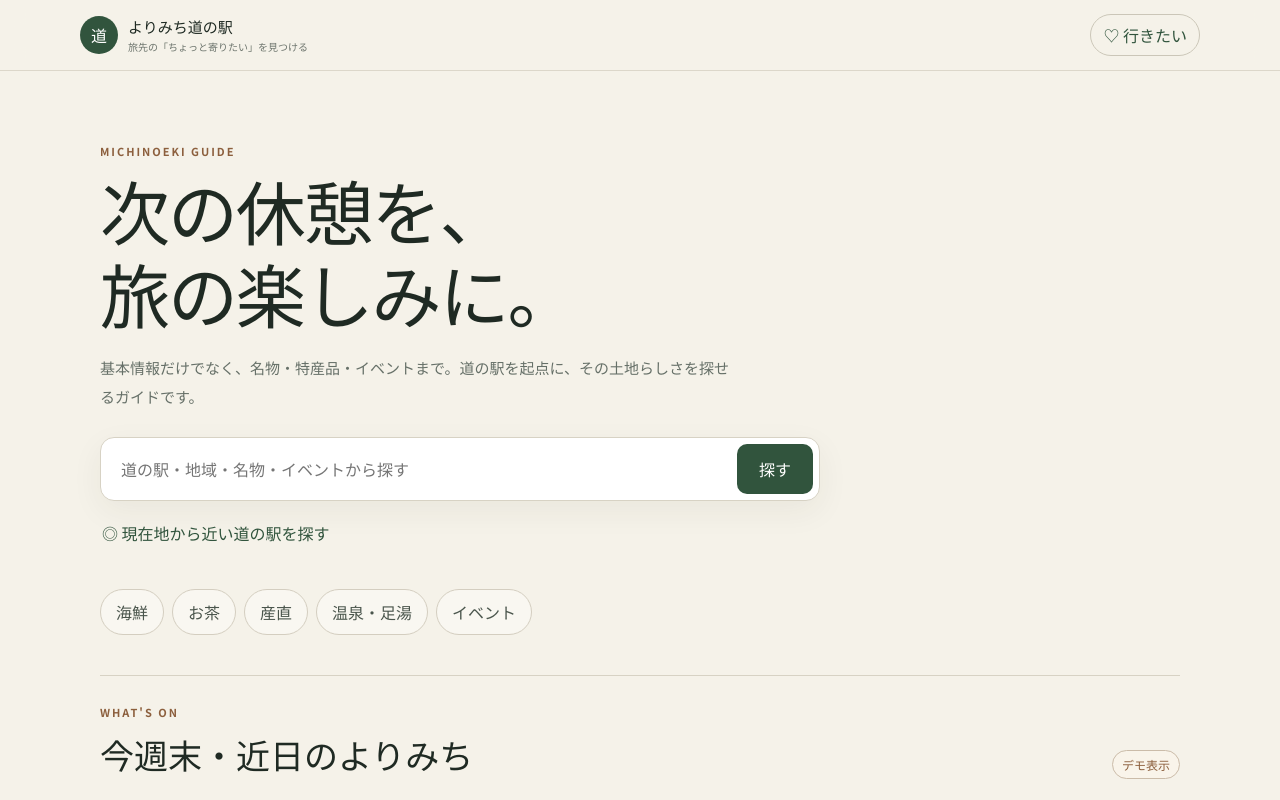
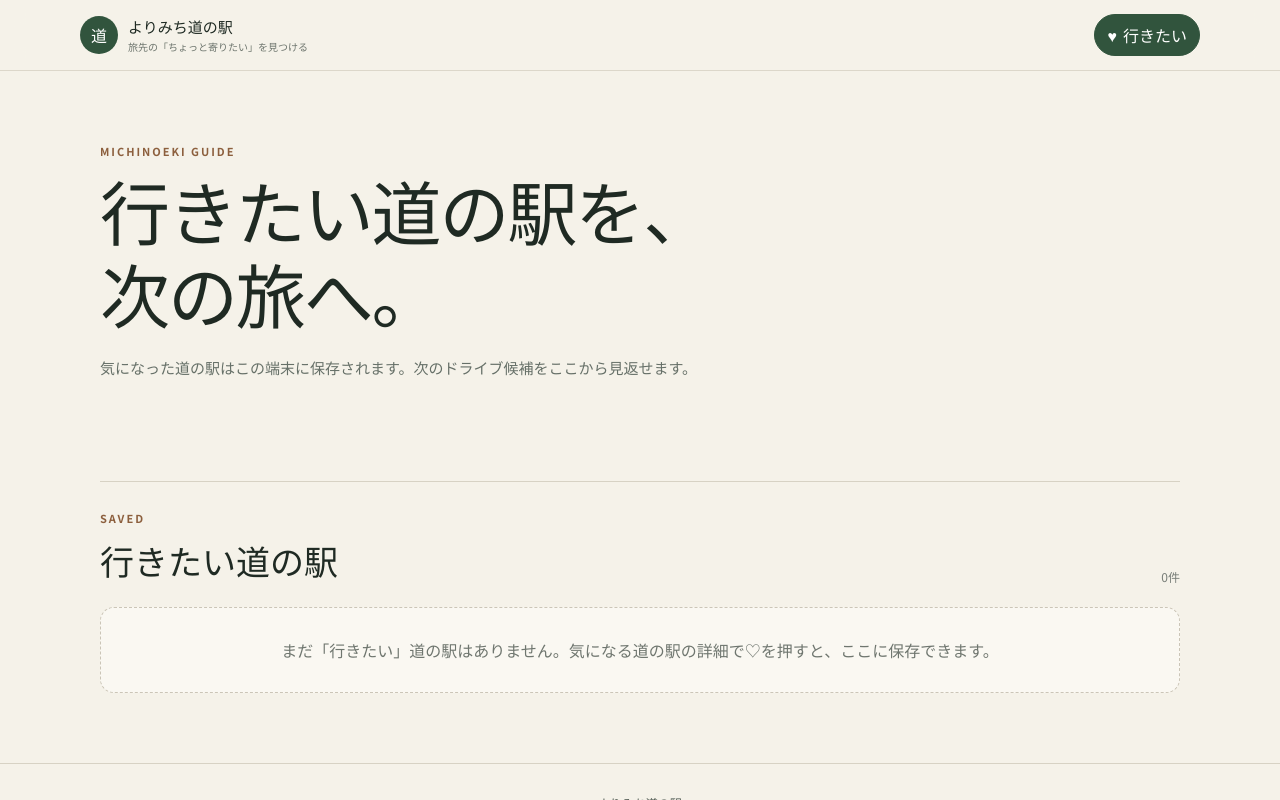
Before and after one commit to temmakawanaka/michinoeki, a Vue app in the folder web/: page / in a window 1280 px wide. Both pictures are taken after a click on the button "♡ 行きたい". Shown: the top 800 px of the page. Built offline with nearby package versions, Linux system fonts and the light colour scheme.

Commit message:
feat: add local want-to-go favorites (#17)
* feat: persist want-to-go stations locally

* style: add saved stations states

* ci: validate Vue frontend on pull requests

* fix: use npm install for frontend CI without lockfile

```diff
--- a/web/src/App.vue
+++ b/web/src/App.vue
@@ -44,10 +44,24 @@ type StationDetail = StationSummary & {
   events?: StationEvent[];
 };
 
+const FAVORITES_KEY = "michinoeki:favorites:v1";
+
+function loadFavorites() {
+  try {
+    const value = localStorage.getItem(FAVORITES_KEY);
+    const parsed = value ? JSON.parse(value) : [];
+    return Array.isArray(parsed) ? parsed.filter((item): item is string => typeof item === "string") : [];
+  } catch {
+    return [];
+  }
+}
+
 const query = ref("");
 const loading = ref(false);
 const locationMessage = ref("");
 const selected = ref<StationDetail | null>(null);
+const savedSlugs = ref<string[]>(loadFavorites());
+const savedOnly = ref(false);
 
 const demoStations: StationDetail[] = [
   {
@@ -108,9 +122,10 @@ const demoStations: StationDetail[] = [
 const stations = ref<StationDetail[]>(demoStations);
 const filteredStations = computed(() => {
   const q = query.value.trim().toLowerCase();
-  if (!q) return stations.value;
-  return stations.value.filter((station) =>
-    [
+  return stations.value.filter((station) => {
+    if (savedOnly.value && !savedSlugs.value.includes(station.slug)) return false;
+    if (!q) return true;
+    return [
       station.name,
       station.prefecture,
       station.address,
@@ -119,8 +134,8 @@ const filteredStations = computed(() => {
     ]
       .join(" ")
       .toLowerCase()
-      .includes(q),
-  );
+      .includes(q);
+  });
 });
 
 const featuredEvents = computed(() =>
@@ -128,6 +143,27 @@ const featuredEvents = computed(() =>
     .flatMap((station) => (station.events ?? []).map((event) => ({ station, event })))
     .slice(0, 3),
 );
+
+function isSaved(slug: string) {
+  return savedSlugs.value.includes(slug);
+}
+
+function persistFavorites() {
+  localStorage.setItem(FAVORITES_KEY, JSON.stringify(savedSlugs.value));
+}
+
+function toggleSaved(station: StationDetail) {
+  savedSlugs.value = isSaved(station.slug)
+    ? savedSlugs.value.filter((slug) => slug !== station.slug)
+    : [...savedSlugs.value, station.slug];
+  persistFavorites();
+}
+
+function toggleSavedOnly() {
+  selected.value = null;
+  savedOnly.value = !savedOnly.value;
+  query.value = "";
+}
 
 function mapSearchUrl(station: StationDetail) {
   return `https://www.google.com/maps/search/?api=1&query=${encodeURIComponent(`${station.name} ${station.address}`)}`;
@@ -138,6 +174,7 @@ function mapEmbedUrl(station: StationDetail) {
 }
 
 function searchByKeyword(keyword: string) {
+  savedOnly.value = false;
   query.value = keyword;
   document.querySelector(".content-section")?.scrollIntoView({ behavior: "smooth" });
 }
@@ -145,6 +182,7 @@ function searchByKeyword(keyword: string) {
 async function searchStations() {
   loading.value = true;
   selected.value = null;
+  savedOnly.value = false;
   try {
     const response = await fetch(`/api/stations?q=${encodeURIComponent(query.value)}`);
     if (!response.ok) throw new Error("API unavailable");
@@ -177,6 +215,7 @@ async function openStation(station: StationDetail) {
 
 function findNearby() {
   locationMessage.value = "";
+  savedOnly.value = false;
   if (!navigator.geolocation) {
     locationMessage.value = "この端末では位置情報を利用できません。";
     return;
@@ -207,27 +246,29 @@ function findNearby() {
 <template>
   <div class="app-shell">
     <header class="site-header">
-      <button class="brand" @click="selected = null" aria-label="トップへ戻る">
+      <button class="brand" @click="selected = null; savedOnly = false" aria-label="トップへ戻る">
         <span class="brand-mark">道</span>
         <span><strong>よりみち道の駅</strong><small>旅先の「ちょっと寄りたい」を見つける</small></span>
       </button>
-      <button class="saved-button" aria-label="行きたいリスト">♡ <span>行きたい</span></button>
+      <button class="saved-button" :class="{ active: savedOnly }" aria-label="行きたいリスト" @click="toggleSavedOnly">
+        {{ savedOnly ? '♥' : '♡' }} <span>行きたい</span><b v-if="savedSlugs.length">{{ savedSlugs.length }}</b>
+      </button>
     </header>
 
     <main v-if="!selected">
       <section class="hero">
         <p class="eyebrow">MICHINOEKI GUIDE</p>
-        <h1>次の休憩を、<br />旅の楽しみに。</h1>
-        <p class="hero-copy">基本情報だけでなく、名物・特産品・イベントまで。道の駅を起点に、その土地らしさを探せるガイドです。</p>
-        <form class="search-box" @submit.prevent="searchStations">
+        <h1>{{ savedOnly ? '行きたい道の駅を、\n次の旅へ。' : '次の休憩を、\n旅の楽しみに。' }}</h1>
+        <p class="hero-copy">{{ savedOnly ? '気になった道の駅はこの端末に保存されます。次のドライブ候補をここから見返せます。' : '基本情報だけでなく、名物・特産品・イベントまで。道の駅を起点に、その土地らしさを探せるガイドです。' }}</p>
+        <form v-if="!savedOnly" class="search-box" @submit.prevent="searchStations">
           <input v-model="query" placeholder="道の駅・地域・名物・イベントから探す" aria-label="検索キーワード" />
           <button type="submit">探す</button>
         </form>
-        <button class="nearby-button" @click="findNearby">◎ 現在地から近い道の駅を探す</button>
-        <p v-if="locationMessage" class="status-message">{{ locationMessage }}</p>
+        <button v-if="!savedOnly" class="nearby-button" @click="findNearby">◎ 現在地から近い道の駅を探す</button>
+        <p v-if="locationMessage && !savedOnly" class="status-message">{{ locationMessage }}</p>
       </section>
 
-      <section class="quick-links" aria-label="目的から探す">
+      <section v-if="!savedOnly" class="quick-links" aria-label="目的から探す">
         <button @click="searchByKeyword('海鮮')">海鮮</button>
         <button @click="searchByKeyword('お茶')">お茶</button>
         <button @click="searchByKeyword('野菜')">産直</button>
@@ -235,7 +276,7 @@ function findNearby() {
         <button @click="searchByKeyword('イベント')">イベント</button>
       </section>
 
-      <section class="content-section event-feature-section">
+      <section v-if="!savedOnly" class="content-section event-feature-section">
         <div class="section-heading">
           <div><p class="eyebrow">WHAT'S ON</p><h2>今週末・近日のよりみち</h2></div>
           <span class="demo-label">デモ表示</span>
@@ -251,16 +292,19 @@ function findNearby() {
             </div>
           </article>
         </div>
-        <p class="demo-note">※ 現在のイベントは画面確認用のサンプルです。次の段階で公式情報から取得するAPIへ接続します。</p>
+        <p class="demo-note">※ 現在のイベントは画面確認用のサンプルです。公開API接続後に公式情報へ切り替えます。</p>
       </section>
 
       <section class="content-section">
         <div class="section-heading">
-          <div><p class="eyebrow">DISCOVER</p><h2>{{ query ? `「${query}」の候補` : 'まず寄ってみたい道の駅' }}</h2></div>
+          <div><p class="eyebrow">{{ savedOnly ? 'SAVED' : 'DISCOVER' }}</p><h2>{{ savedOnly ? '行きたい道の駅' : query ? `「${query}」の候補` : 'まず寄ってみたい道の駅' }}</h2></div>
           <span>{{ filteredStations.length }}件</span>
         </div>
 
         <div v-if="loading" class="loading">情報を読み込んでいます…</div>
+        <div v-else-if="savedOnly && filteredStations.length === 0" class="empty-state saved-empty">
+          まだ「行きたい」道の駅はありません。気になる道の駅の詳細で♡を押すと、ここに保存できます。
+        </div>
         <div v-else class="station-list">
           <article v-for="station in filteredStations" :key="station.slug" class="station-card" @click="openStation(station)">
             <div class="station-visual"><span>{{ station.prefecture.replace(/[都道府県]$/, '') }}</span></div>
@@ -275,6 +319,7 @@ function findNearby() {
                 <span v-if="station.openingHours">{{ station.openingHours }}</span>
                 <span v-if="station.hasShop">直売所</span>
                 <span v-if="station.hasWifi">Wi‑Fi</span>
+                <span v-if="isSaved(station.slug)" class="saved-tag">♥ 行きたい</span>
               </div>
               <div v-if="station.specialties?.length" class="specialty-preview">おすすめ：{{ station.specialties.slice(0, 2).map((s) => s.name).join('・') }}</div>
             </div>
@@ -293,7 +338,7 @@ function findNearby() {
         <div class="detail-actions">
           <a v-if="selected.websiteUrl" :href="selected.websiteUrl" target="_blank" rel="noreferrer">公式サイト ↗</a>
           <a :href="mapSearchUrl(selected)" target="_blank" rel="noreferrer" class="secondary-action">地図を開く ↗</a>
-          <button>♡ 行きたい</button>
+          <button :class="{ saved: isSaved(selected.slug) }" @click="toggleSaved(selected)">{{ isSaved(selected.slug) ? '♥ 行きたいに保存済み' : '♡ 行きたい' }}</button>
         </div>
       </section>
 
@@ -307,13 +352,7 @@ function findNearby() {
       <section class="content-section detail-section map-section">
         <div class="section-heading"><div><p class="eyebrow">MAP</p><h2>場所を確認する</h2></div></div>
         <div class="map-frame-wrap">
-          <iframe
-            class="map-frame"
-            :src="mapEmbedUrl(selected)"
-            loading="lazy"
-            referrerpolicy="no-referrer-when-downgrade"
-            :title="`${selected.name}の地図`"
-          />
+          <iframe class="map-frame" :src="mapEmbedUrl(selected)" loading="lazy" referrerpolicy="no-referrer-when-downgrade" :title="`${selected.name}の地図`" />
           <div class="map-caption">
             <div><strong>{{ selected.name }}</strong><span>{{ selected.address }}</span></div>
             <a :href="mapSearchUrl(selected)" target="_blank" rel="noreferrer">Google マップで開く →</a>
--- a/web/src/styles.css
+++ b/web/src/styles.css
@@ -26,11 +26,14 @@ a { color: inherit; text-decoration: none; }
 .brand-mark { width: 38px; height: 38px; border-radius: 50%; display: grid; place-items: center; background: #31543d; color: #fff; font-family: 'Shippori Mincho'; font-weight: 700; }
 .brand strong { display: block; font-size: 15px; }
 .brand small { display: block; font-size: 10px; color: #6d746d; margin-top: 2px; }
-.saved-button { border: 1px solid #cbc6b8; background: transparent; border-radius: 999px; padding: 8px 12px; color: #31543d; }
+.saved-button { display: inline-flex; align-items: center; gap: 6px; border: 1px solid #cbc6b8; background: transparent; border-radius: 999px; padding: 8px 12px; color: #31543d; }
+.saved-button.active { background: #31543d; border-color: #31543d; color: #fff; }
+.saved-button b { display: grid; place-items: center; min-width: 20px; height: 20px; padding: 0 5px; border-radius: 999px; background: #8c5f3d; color: #fff; font-size: 10px; }
+.saved-button.active b { background: #fff; color: #31543d; }
 
 .hero { max-width: 1120px; margin: 0 auto; padding: 72px 20px 36px; }
 .eyebrow { margin: 0 0 10px; font-size: 11px; letter-spacing: .18em; font-weight: 700; color: #8c5f3d; }
-.hero h1, .detail-hero h1 { font-family: 'Shippori Mincho', serif; font-size: clamp(38px, 8vw, 70px); line-height: 1.18; margin: 0; letter-spacing: -.03em; }
+.hero h1, .detail-hero h1 { white-space: pre-line; font-family: 'Shippori Mincho', serif; font-size: clamp(38px, 8vw, 70px); line-height: 1.18; margin: 0; letter-spacing: -.03em; }
 .hero-copy { max-width: 640px; margin: 20px 0 26px; color: #667068; line-height: 1.9; font-size: 15px; }
 .search-box { display: flex; max-width: 720px; background: #fff; border: 1px solid #d7d2c4; border-radius: 14px; padding: 6px; box-shadow: 0 10px 32px rgba(55, 50, 40, .06); }
 .search-box input { flex: 1; border: 0; outline: 0; padding: 13px 14px; min-width: 0; background: transparent; }
@@ -58,9 +61,11 @@ a { color: inherit; text-decoration: none; }
 .address { margin: 0; color: #747a74; font-size: 12px; }
 .tags { display: flex; gap: 6px; flex-wrap: wrap; margin-top: 10px; }
 .tags span, .category { display: inline-block; background: #ece9df; border-radius: 999px; padding: 5px 8px; font-size: 10px; color: #59615a; }
+.tags .saved-tag { background: #f3dfd4; color: #8c4d39; }
 .specialty-preview { margin-top: 10px; font-size: 12px; color: #31543d; font-weight: 600; }
 .card-arrow { font-size: 22px; color: #869087; }
 .loading, .empty-state { padding: 28px; border: 1px dashed #cbc5b7; border-radius: 14px; color: #6f766f; background: #faf8f2; }
+.saved-empty { text-align: center; line-height: 1.8; }
 
 .event-feature-section { padding-top: 6px; }
 .event-feature-grid { display: grid; grid-template-columns: repeat(3, minmax(0, 1fr)); gap: 12px; }
@@ -80,6 +85,7 @@ a { color: inherit; text-decoration: none; }
 .detail-actions a, .detail-actions button { border: 1px solid #31543d; border-radius: 999px; padding: 11px 16px; background: transparent; color: #31543d; font-weight: 700; }
 .detail-actions a { background: #31543d; color: #fff; }
 .detail-actions .secondary-action { background: transparent; color: #31543d; }
+.detail-actions button.saved { background: #8c5f3d; border-color: #8c5f3d; color: #fff; }
 .info-grid { display: grid; grid-template-columns: repeat(4, 1fr); border-bottom: 1px solid #d7d2c4; }
 .info-grid > div { padding: 22px 18px; border-right: 1px solid #d7d2c4; }
 .info-grid > div:first-child { padding-left: 0; }
```
